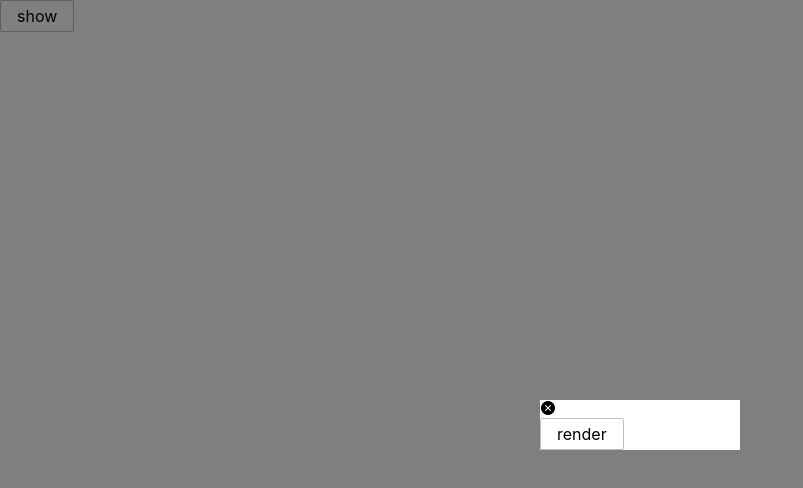
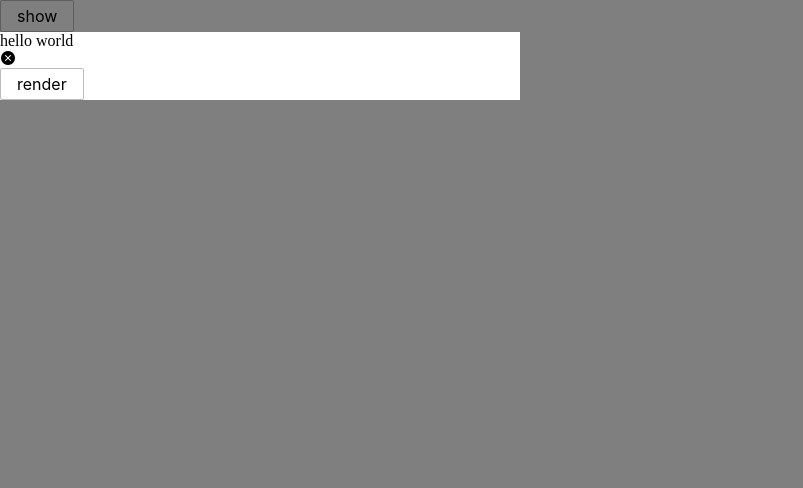
Before and after one commit to wicked-knife/reactify, a React (Create React App) app: page / in a window 1280 px wide. Both pictures are taken after a click on the button "show". Shown: the top 488 px of the page, without its empty margins (0-803 px from the left). Built offline with nearby package versions, Linux system fonts and the light colour scheme.

Commit message:
modal title

```diff
--- a/src/App.tsx
+++ b/src/App.tsx
@@ -12,7 +12,7 @@ const App: React.FC = () => {
   }
   return <div>
     <Button onClick={() => setV(true)}>show</Button>
-    <Modal visible={v} onClose={() => setV(false)} ref={re}>
+    <Modal visible={v} onClose={() => setV(false)} ref={re} title="hello world">
       <Button onClick={testRef}>render</Button>
     </Modal>
   </div>
--- a/src/components/modal/base-modal.tsx
+++ b/src/components/modal/base-modal.tsx
@@ -8,6 +8,7 @@ import React, {
 } from 'react'
 import { CSSTransition } from 'react-transition-group'
 import Icon from '../icon'
+import useClassnames from 'classnames'
 import './modal.scss'
 export interface BaseModalProps {
   maskClosable?: boolean;
@@ -16,7 +17,8 @@ export interface BaseModalProps {
   onExited: () => void;
   children?: ReactNode;
   className?: string,
-  style?: React.CSSProperties
+  style?: React.CSSProperties,
+  title?: string
 }
 
 export interface RefInterface {
@@ -24,7 +26,7 @@ export interface RefInterface {
 }
 
 const BaseModal: ForwardRefRenderFunction<RefInterface, BaseModalProps> = (
-  { maskClosable, onClose, onExited, visible, children, className, style, ...props },
+  { maskClosable, onClose, onExited, visible, children, className, style, title, ...props },
   ref
 ) => {
   const [v, setV] = useState(false)
@@ -47,6 +49,7 @@ const BaseModal: ForwardRefRenderFunction<RefInterface, BaseModalProps> = (
   useImperativeHandle<RefInterface, RefInterface>(ref, () => ({
     closeModal: () => handleClose(),
   }))
+  const computedClassnames = useClassnames('rf-modal', className)
 
   return (
     <div className="rf-modal-root" {...props}>
@@ -66,7 +69,10 @@ const BaseModal: ForwardRefRenderFunction<RefInterface, BaseModalProps> = (
         unmountOnExit
         onExited={onExited}
       >
-        <div className={'rf-modal ' + className} style={style}>
+        <div className={computedClassnames} style={style}>
+          {
+            title && <div className="rf-modal-title">{title}</div>
+          }
           <div>
             <Icon className="icon-close_filled" onClick={handleClose} />
           </div>
--- a/src/components/modal/modal.scss
+++ b/src/components/modal/modal.scss
@@ -11,13 +11,11 @@ div.rf-modal-root{
     z-index: 1000;
   }
   .rf-modal{
-    position: fixed;
-    width: 200px;
-    left: 50%;
-    top: 50%;
-    margin-left: -100px;
+    position: relative;
+    margin:  0 auto;
     background-color: white;
     z-index: 10001;
+    min-width: 520px;
     .icon-close_filled{
       cursor: pointer;
     }
--- a/src/components/modal/modal.tsx
+++ b/src/components/modal/modal.tsx
@@ -13,7 +13,8 @@ export interface ModalProps {
   onClose?: () => void
   children?: ReactNode
   className?: string,
-  style?: React.CSSProperties
+  style?: React.CSSProperties,
+  title?: string
 }
 
 export interface MainModalInterface extends ForwardRefRenderFunction<RefInterface, ModalProps> {
@@ -25,7 +26,7 @@ const unmountComponent = (dom: HTMLElement) => {
   dom.remove()
 }
 
-const MainModal: MainModalInterface = ({ visible, onClose, children, className, style, ...props }, ref) => {
+const MainModal: MainModalInterface = ({ visible, onClose, children, className, style, title, ...props }, ref) => {
   const unmountHandler = useCallback(() => {
     unmountComponent(MainModal.container!)
     MainModal.container = null
@@ -39,6 +40,7 @@ const MainModal: MainModalInterface = ({ visible, onClose, children, className,
       ref={ref}
       className={className}
       style={style}
+      title={title}
       {...props}>{children}</BaseModal>, MainModal.container!)
   }
 
@@ -49,7 +51,7 @@ const MainModal: MainModalInterface = ({ visible, onClose, children, className,
       renderComponent()
     }
     /* eslint-disable-next-line */
-  }, [visible]);
+  }, [visible])
 
   useEffect(() => {
     if(MainModal.container) {
```
Also changed, not shown: 1 other file (tests, documents, lock files or other folders).
